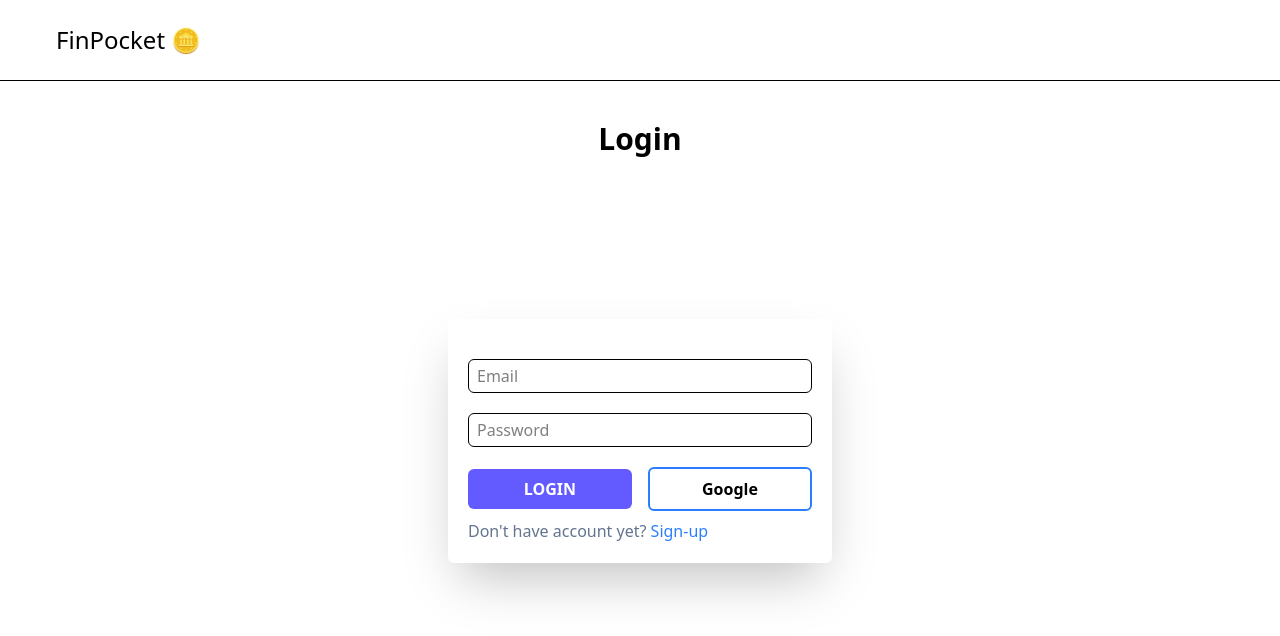
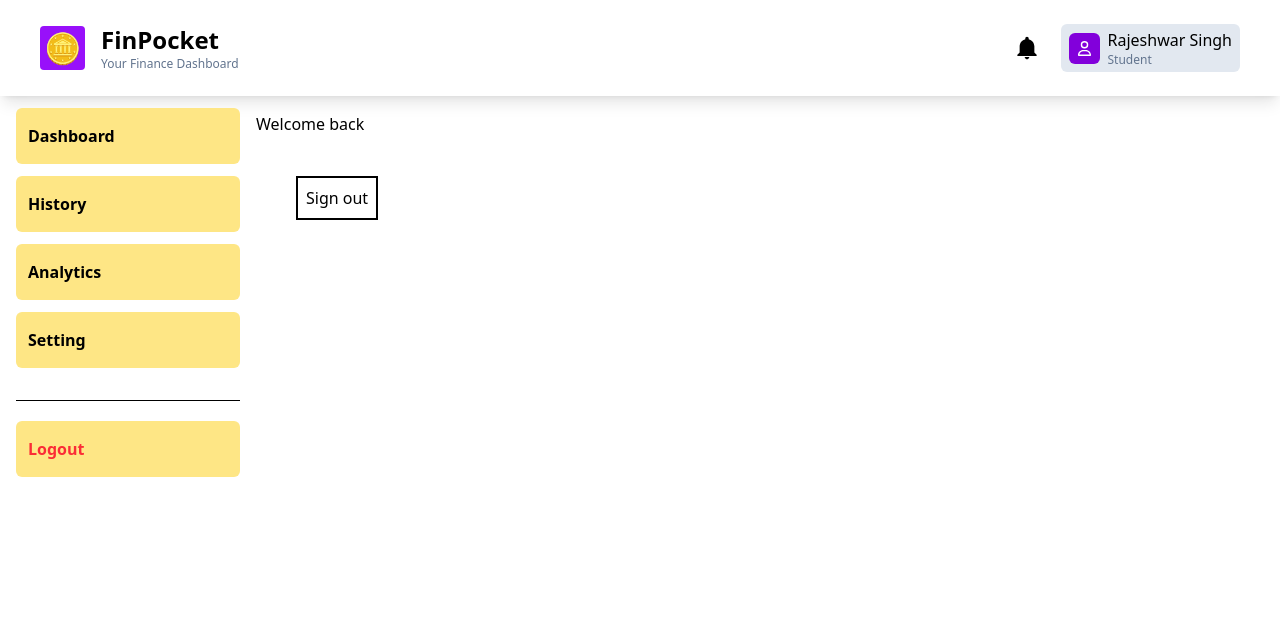
Before and after one commit to rsr11/FinPocket-frontend, a React (Vite) app: page / in a window 1280 px wide. Shown: the top 636 px of the page. Built offline with nearby package versions, Linux system fonts and the light colour scheme.

Commit message:
update route logic

```diff
--- a/package.json
+++ b/package.json
@@ -19,6 +19,7 @@
     "lucide-react": "^0.556.0",
     "react": "^19.1.0",
     "react-dom": "^19.1.0",
+    "react-icons": "^5.5.0",
     "react-redux": "^9.2.0",
     "react-router-dom": "^7.7.0",
     "react-toastify": "^11.0.5",
--- a/src/App.jsx
+++ b/src/App.jsx
@@ -7,7 +7,8 @@ import Signup from './pages/Signup'
 // import { supabase } from './supabase'
 // import { useSelector } from 'react-redux'
 import FinPocketDashboard from './pages/FinPocketDashboard'
-import UserForm from './components/UserForm'
+// import UserForm from './components/UserForm'
+import DashboardLayout from './Layout/DashboardLayout'
 
 function App() {
 
@@ -42,17 +43,18 @@ function App() {
     <>
     <BrowserRouter>
       <Routes>
-
-
-
         {
           // user ? <Route path='/' element={<Dashboard/>}  /> :  <Route path='/login' element={<Login user={user} />} />
         }
+        {/* <Route index element={ userLogined ? <Dashboard/> : <Login/> } /> */}
+        <Route path='/' element={ <DashboardLayout/> }>
+        <Route index element={ <Dashboard/> } />
+        <Route path='findash' element={<FinPocketDashboard/>} />
+        </Route>
+        <Route path='/signup' element={<Signup/>} />
+        <Route path='/login' element={<Login/>} />
 
 
-        <Route path='/' element={ userLogined ? <Dashboard/> : <Login/> }  />
-        <Route path='/login' element={<Login/>} />
-        <Route path='/signup' element={<Signup/>} />
       </Routes>
     </BrowserRouter>
     </>
--- /dev/null
+++ b/src/Layout/DashboardLayout.jsx
@@ -0,0 +1,35 @@
+import React from 'react'
+import Header from '../components/Header'
+import { NavLink, Outlet } from 'react-router-dom'
+
+const DashboardLayout = () => {
+  return (
+    <div>
+       <Header/>
+       <section className='flex' >
+          <aside className='w-1/5' >
+            <ul>
+                <li className='py-4 text-md px-3 mx-4 my-3 bg-amber-200 font-semibold rounded-md' > <NavLink> Dashboard </NavLink></li>
+                <li className='py-4 text-md px-3 mx-4 mb-3 bg-amber-200 font-semibold rounded-md' > <NavLink> History </NavLink></li>
+                <li className='py-4 text-md px-3 mx-4 mb-3 bg-amber-200 font-semibold rounded-md' > <NavLink> Analytics </NavLink> </li>
+                <li className='py-4 text-md px-3 mx-4 mb-3 bg-amber-200 font-semibold rounded-md' > <NavLink> Setting </NavLink> </li>
+
+                <hr className='px-3 mx-4 mt-8' />
+
+                <li className='py-4 text-md px-3 mx-4 mt-5 bg-amber-200 text-red-500 font-semibold rounded-md' > <NavLink> Logout </NavLink> </li>
+
+            </ul>
+          </aside>
+
+          <section className='w-4/5 mt-4' >
+         <Outlet/>
+         </section>
+
+       </section>
+
+
+    </div>
+  )
+}
+
+export default DashboardLayout
--- a/src/components/CoinMascot.jsx
+++ /dev/null
@@ -1,6 +0,0 @@
-// import { ReactComponent as Coin } from "../assest/welcome-coin-cartoon.svg";
-
-export default function CoinMascot() {
-  return <></>
-  // <Coin className="w-40 h-40" />;
-}
--- a/src/components/Header.jsx
+++ b/src/components/Header.jsx
@@ -1,25 +1,60 @@
 import React from 'react'
+// import { FaRegUserCircle } from "react-icons/fa";
+import { FaRegUser } from 'react-icons/fa6';
+import { IoMdNotifications } from 'react-icons/io';
+
+
+
+
+
+
+
+
+
 
 const Header = () => {
 
-    const userLogined = localStorage.getItem("UserLogined");
-    const currentLink = window.location.href.split("/")[3];
+    // const userLogined = localStorage.getItem("UserLogined");
+    // const currentLink = window.location.href.split("/")[3];
+
 
   return (
-    <header className='b-red-400 border-b -2 py-2 flex justify-between items-center px-10' >
-            <h1 className=' text-xl b-red-200 sm:text-2xl  p-4' >FinPocket 🪙 </h1>
+    <header className='b-red-400  shadow-lg -2 py-2 flex justify-between items-center px-10' >
+
+            <section className='flex items-center' >
+             <span className='text-3xl bg-purple-600 p-1 rounded-sm' >🪙</span>
+             <section className=' p-4' >
+               <h1 className=' text-xl font-bold  b-red-200 sm:text-2xl ' >FinPocket </h1>
+               <p className='text-xs text-slate-500' >Your Finance Dashboard</p>
+             </section>
+            </section>
+
+
+            <section className='flex gap-5 items-center' >
+              <IoMdNotifications size={28} />
+              <section className='flex bg-slate-200 px-2 py-1 rounded-md items-center gap-2' >
+                <span className='bg-purple-700 p-2 rounded-md' >
+                  <FaRegUser size={15} color='white'  />
+                </span>
+                <section >
+                  <h3 className='font-semi-bold' >{`Rajeshwar Singh`}</h3>
+                  <p className='text-xs text-slate-500' >{`Student`}</p>
+                </section>
+              </section>
+            </section>
             {/* <p>{currentLink}</p> */}
 
-         {
-           userLogined && currentLink !== "login" && currentLink !== "signup" ? (
-             <section className='text-md b-red-200 sm:text-lg flex items-center gap-2 p-4' > <div className='size-10 rounded-full bg-black' ></div> User</section>
-           ): (
-              <></>
-           )
-         }
 
     </header>
   )
 }
 
 export default Header
+
+{/* {
+  userLogined && currentLink !== "login" && currentLink !== "signup" ? (
+    <section className='text-md b-red-200 sm:text-lg flex items-center gap-2 p-4' > <div className='size-10 rounded-full bg-black' ></div> User</section>
+  ): (
+     <></>
+  )
+} */}
--- a/src/components/UserDetail.jsx
+++ /dev/null
@@ -1,46 +0,0 @@
-import React from 'react'
-import WelcomeBoy from "../assest/welcome-boy.svg";
-import CoinMascot from './CoinMascot';
-
-
-const UserDetail = () => {
-  return (
-    <section className='flex absolute  w-[80%] rounded-md h-[80%] top-[50%]  translate-[-50%] left-[50%]  flex-col items-center' >
-
-      {/* <CoinMascot/> */}
-
-   <section className='flex items-center' >
-    <h1 className='text-5xl font-bold' > </h1>
-   </section>
-    {/* <img src={WelcomeBoy} alt="" className=''  srcSet="" /> */}
-
-
-
-    <form className='border-2 bg-slate-50 rounded-md mt-28 flex flex-col w-[24vw] p-10'  >
-       <label htmlFor="earn-money">How much you earn Monthly : </label>
-
-       <input type="number" name="earn-money" className='border p-1 mb-5' id="earn-money" />
-
-        <label htmlFor="prof">Your Pofession :</label>
-        <select name="prof" className='border mb-5 p-1' id="prof">
-            <option value="">Student</option>
-            <option value="">Freelancer</option>
-            <option value="">Private Sector</option>
-            <option value="">Govt Sector</option>
-            <option value="">Other</option>
-        </select>
-       {/* <input type="number" name="earn-money" className='border-2 border-slate-200' id="earn-money" /> */}
-
-        <label htmlFor="earn-money">How much you wanna save this month ?</label>
-       <input type="number" name="earn-money" className='border p-1 mb-5 border-' id="earn-money" />
-
-       <button className='border-2 bg-[#8b5cf6] text-white p-1 border-[#8b5cf6]' >Next {`>`}</button>
-
-
-    </form>
-
-    </section>
-  )
-}
-
-export default UserDetail
--- a/src/components/UserForm.jsx
+++ /dev/null
@@ -1,46 +0,0 @@
-import React, { useState } from 'react'
-
-const UserForm = () => {
-
-    const [monthlyEarn, setMonthlyEarn] = useState(5000);
-    const [monthlySaving, SetMonthySaving] = useState(1);
-    const [Profession, setProfession] = useState(`Student`);
-
-    const Professions = [`Student`,`Freelancer`,`Private Sector`,`Govt Sector`,`Other`];
-
-  return (
-    <section className='absolute top-0 min-w-screen min-h-screen flex items-center justify-center bg-cover bg-center' >
-
-
-        <div className="absolute inset-0 backdrop-blur-md bg-black/40"></div>
-
-
-       <form className='border-2 relative z-10 bg-white shadow-lg  rounded-md flex flex-col w-[24vw] p-10'  >
-       <label className='text-md' htmlFor="earn-money">How much you earn Monthly : </label>
-
-
-       <input type="number" name="earn-money" value={monthlyEarn} onChange={(e)=>{setMonthlyEarn(e.target.value)}} min={5000}  className='border p-1 mb-5' id="earn-money" />
-
-        <label className='text-md' htmlFor="prof">Your Pofession :</label>
-        <select name="prof" className='border mb-5 p-1' value={Profession} onChange={(e)=>{setProfession(e.target.value)}}  id="prof">
-            {
-                Professions?.map((e)=>{
-                    return <option key={e} value={e}>{e}</option>
-                })
-            }
-
-        </select>
-       {/* <input type="number" name="earn-money" className='border-2 border-slate-200' id="earn-money" /> */}
-
-        <label className='text-md' htmlFor="earn-money">How much you wanna save this month ?</label>
-       <input  type="number" name="earn-money" value={monthlySaving} min={1} onChange={(e)=>{SetMonthySaving(e.target.value)}} className='border p-1 mb-5 border-' id="earn-money" />
-
-       <button className='border-2 bg-[#8b5cf6] text-white p-1 border-[#8b5cf6]' >Next {`>`}</button>
-
-
-    </form>
-    </section>
-  )
-}
-
-export default UserForm
--- a/src/pages/Dashboard.jsx
+++ b/src/pages/Dashboard.jsx
@@ -2,9 +2,9 @@
 import { useDispatch } from 'react-redux';
 import { useNavigate } from 'react-router-dom';
 import { UpdateLoggedIn } from '../features/Auth/Auth.slice';
-import UserDetail from '../components/UserDetail';
+// import UserDetail from '../components/UserDetail';
 import Header from '../components/Header';
-import UserForm from '../components/UserForm';
+// import UserForm from '../components/UserForm';
 import axios from 'axios';
 import { toast } from 'react-toastify';
 
@@ -46,10 +46,10 @@ const Dashboard = () => {
 
   return (
     <>
-         <Header/>
+         {/* <Header/>   */}
       <main className='blu' >
 
-      <h1>Welcome {userName} </h1>
+      <h1>Welcome back {userName} </h1>
 
       {/* <header> */}
          {/* <h1 className=' sm:left-24 left-2 text-xl sm:text-2xl top-1 sm:top-8 ml-10  p-10' >FinPocket 🪙 </h1> */}
--- a/src/pages/FinPocketDashboard.jsx
+++ b/src/pages/FinPocketDashboard.jsx
@@ -2,7 +2,7 @@ import React, { useState } from 'react';
 import { PieChart, Pie, Cell, BarChart, Bar, LineChart, Line, XAxis, YAxis, CartesianGrid, Tooltip, ResponsiveContainer, Legend } from 'recharts';
 import { Home, TrendingUp, History, Settings, Bell, Plus, DollarSign, Target, Calendar, CreditCard, ShoppingCart, Car, Utensils, Smartphone, Heart, Menu, X, User, LogOut } from 'lucide-react';
 import { NavLink } from 'react-router-dom';
-import UserForm from '../components/UserForm';
+// import UserForm from '../components/UserForm';
 
 const FinPocketDashboard = () => {
   const [activeTab, setActiveTab] = useState('dashboard');
```
Also changed, not shown: 1 other file (tests, documents, lock files or other folders).
